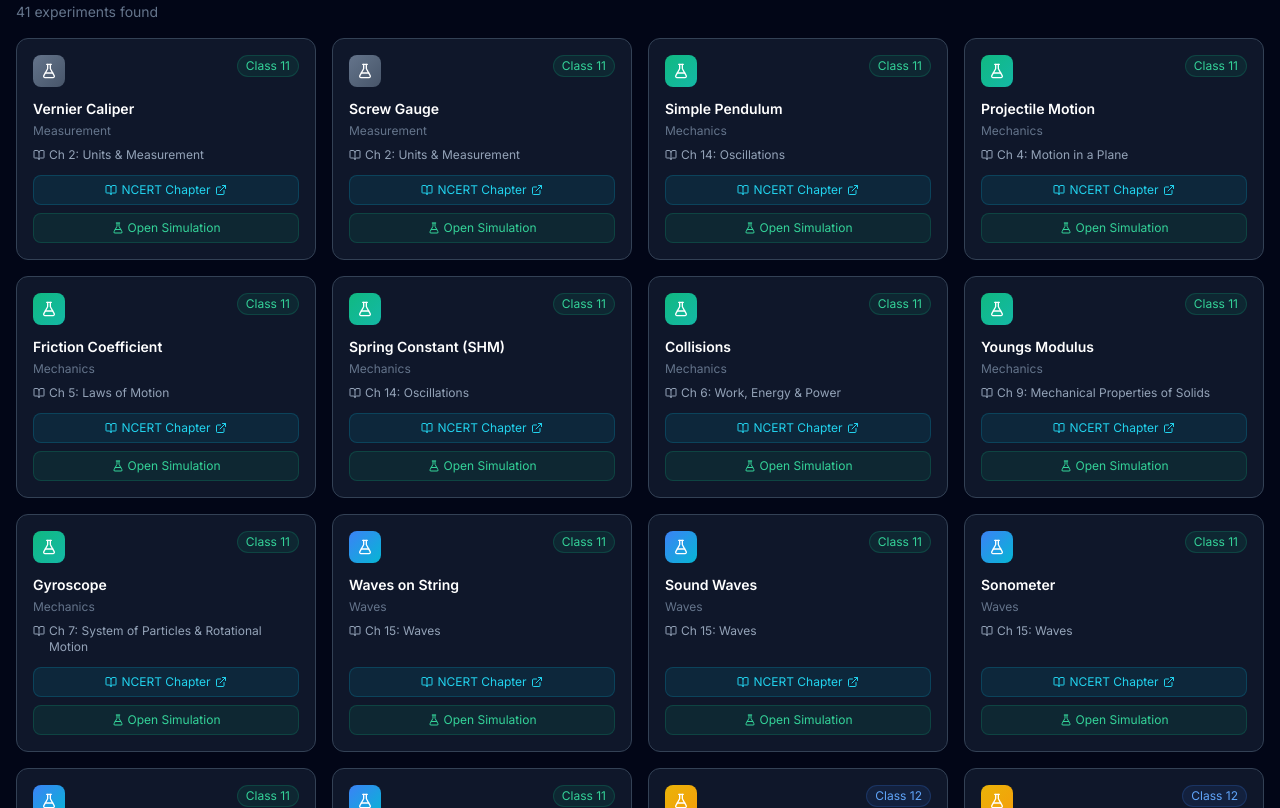
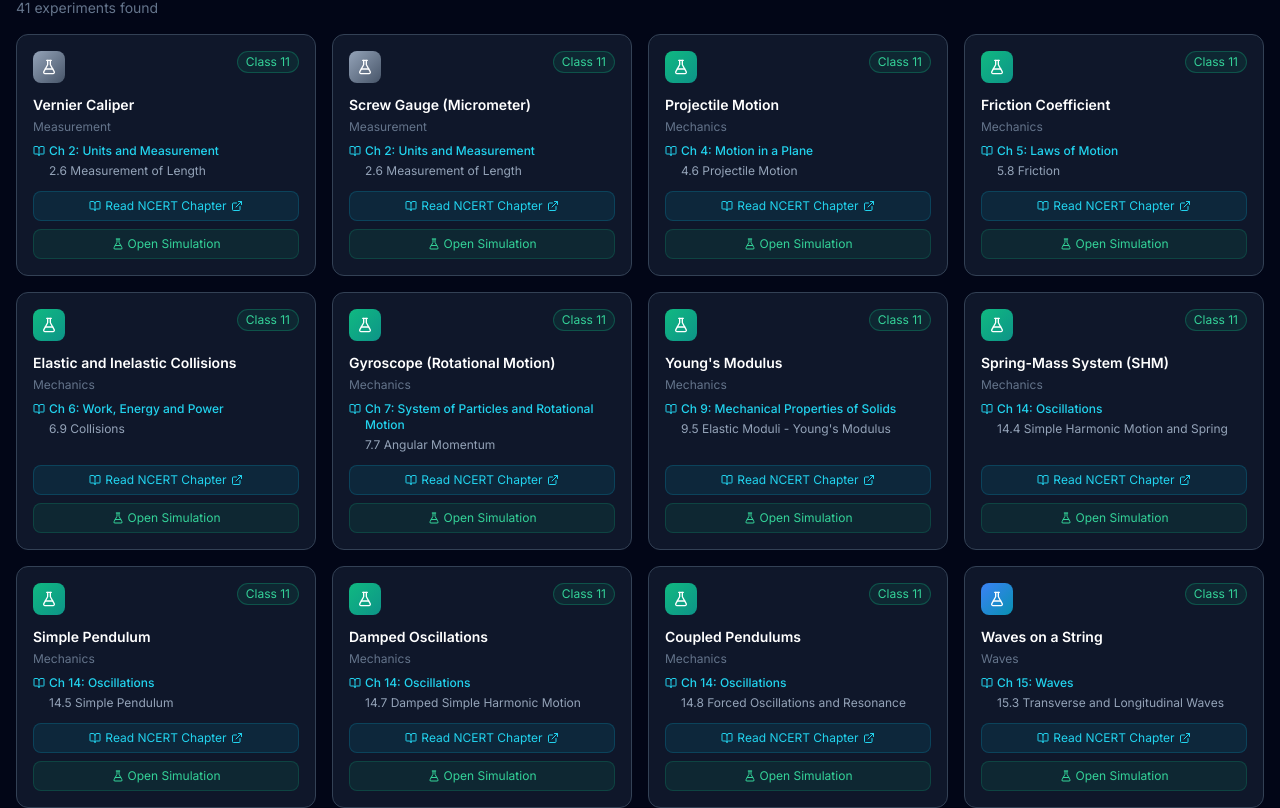
Before and after one commit to dilipkumarmamidi02-star/physics-sandbox, a React (Vite) app: page /#/Learn in a window 1280 px wide. Shown: the part 352-1160 px from the top of the page. Built offline with nearby package versions, Linux system fonts and the light colour scheme.

Commit message:
Strict NCERT chapter mapping all 41 experiments

```diff
--- a/src/pages/Learn.jsx
+++ b/src/pages/Learn.jsx
@@ -3,53 +3,53 @@
 import { ExternalLink, BookOpen, FlaskConical, Search } from "lucide-react";
 
 const EXPERIMENTS = [
-  { id: "vernier-caliper", name: "Vernier Caliper", category: "Measurement", level: "Class 11", chapter: "Ch 2: Units & Measurement", ncertUrl: "https://ncert.nic.in/textbook.php?keph1=2-2" },
-  { id: "screw-gauge", name: "Screw Gauge", category: "Measurement", level: "Class 11", chapter: "Ch 2: Units & Measurement", ncertUrl: "https://ncert.nic.in/textbook.php?keph1=2-2" },
-  { id: "pendulum", name: "Simple Pendulum", category: "Mechanics", level: "Class 11", chapter: "Ch 14: Oscillations", ncertUrl: "https://ncert.nic.in/textbook.php?keph2=14-14" },
-  { id: "projectile", name: "Projectile Motion", category: "Mechanics", level: "Class 11", chapter: "Ch 4: Motion in a Plane", ncertUrl: "https://ncert.nic.in/textbook.php?keph1=4-4" },
-  { id: "friction", name: "Friction Coefficient", category: "Mechanics", level: "Class 11", chapter: "Ch 5: Laws of Motion", ncertUrl: "https://ncert.nic.in/textbook.php?keph1=5-5" },
-  { id: "springs", name: "Spring Constant (SHM)", category: "Mechanics", level: "Class 11", chapter: "Ch 14: Oscillations", ncertUrl: "https://ncert.nic.in/textbook.php?keph2=14-14" },
-  { id: "collisions", name: "Collisions", category: "Mechanics", level: "Class 11", chapter: "Ch 6: Work, Energy & Power", ncertUrl: "https://ncert.nic.in/textbook.php?keph1=6-6" },
-  { id: "youngs-modulus", name: "Youngs Modulus", category: "Mechanics", level: "Class 11", chapter: "Ch 9: Mechanical Properties of Solids", ncertUrl: "https://ncert.nic.in/textbook.php?keph2=9-9" },
-  { id: "gyroscope", name: "Gyroscope", category: "Mechanics", level: "Class 11", chapter: "Ch 7: System of Particles & Rotational Motion", ncertUrl: "https://ncert.nic.in/textbook.php?keph1=7-7" },
-  { id: "waves-string", name: "Waves on String", category: "Waves", level: "Class 11", chapter: "Ch 15: Waves", ncertUrl: "https://ncert.nic.in/textbook.php?keph2=15-15" },
-  { id: "sound-waves", name: "Sound Waves", category: "Waves", level: "Class 11", chapter: "Ch 15: Waves", ncertUrl: "https://ncert.nic.in/textbook.php?keph2=15-15" },
-  { id: "sonometer", name: "Sonometer", category: "Waves", level: "Class 11", chapter: "Ch 15: Waves", ncertUrl: "https://ncert.nic.in/textbook.php?keph2=15-15" },
-  { id: "shm-damped", name: "Damped Oscillations", category: "Waves", level: "Class 11", chapter: "Ch 14: Oscillations", ncertUrl: "https://ncert.nic.in/textbook.php?keph2=14-14" },
-  { id: "coupled-pendulum", name: "Coupled Pendulum", category: "Waves", level: "Class 11", chapter: "Ch 14: Oscillations", ncertUrl: "https://ncert.nic.in/textbook.php?keph2=14-14" },
-  { id: "ohms-law", name: "Ohms Law", category: "Electricity", level: "Class 12", chapter: "Ch 3: Current Electricity", ncertUrl: "https://ncert.nic.in/textbook.php?leph1=3-3" },
-  { id: "kirchhoff", name: "Kirchhoffs Laws", category: "Electricity", level: "Class 12", chapter: "Ch 3: Current Electricity", ncertUrl: "https://ncert.nic.in/textbook.php?leph1=3-3" },
-  { id: "potentiometer", name: "Potentiometer", category: "Electricity", level: "Class 12", chapter: "Ch 3: Current Electricity", ncertUrl: "https://ncert.nic.in/textbook.php?leph1=3-3" },
-  { id: "meter-bridge", name: "Meter Bridge", category: "Electricity", level: "Class 12", chapter: "Ch 3: Current Electricity", ncertUrl: "https://ncert.nic.in/textbook.php?leph1=3-3" },
-  { id: "galvanometer", name: "Galvanometer", category: "Electricity", level: "Class 12", chapter: "Ch 4: Moving Charges & Magnetism", ncertUrl: "https://ncert.nic.in/textbook.php?leph1=4-4" },
-  { id: "magnetic-field", name: "Magnetic Field", category: "Electricity", level: "Class 12", chapter: "Ch 5: Magnetism & Matter", ncertUrl: "https://ncert.nic.in/textbook.php?leph1=5-5" },
-  { id: "solenoid", name: "Solenoid", category: "Electricity", level: "Class 12", chapter: "Ch 4: Moving Charges & Magnetism", ncertUrl: "https://ncert.nic.in/textbook.php?leph1=4-4" },
-  { id: "em-induction", name: "Electromagnetic Induction", category: "Electricity", level: "Class 12", chapter: "Ch 6: Electromagnetic Induction", ncertUrl: "https://ncert.nic.in/textbook.php?leph1=6-6" },
-  { id: "lcr-resonance", name: "LCR Resonance", category: "Electricity", level: "Class 12", chapter: "Ch 7: Alternating Current", ncertUrl: "https://ncert.nic.in/textbook.php?leph1=7-7" },
-  { id: "pn-junction", name: "PN Junction Diode", category: "Electricity", level: "Class 12", chapter: "Ch 14: Semiconductor Electronics", ncertUrl: "https://ncert.nic.in/textbook.php?leph2=14-14" },
-  { id: "refraction", name: "Refraction through Prism", category: "Optics", level: "Class 12", chapter: "Ch 9: Ray Optics & Optical Instruments", ncertUrl: "https://ncert.nic.in/textbook.php?leph1=9-9" },
-  { id: "lens-formula", name: "Lens Formula", category: "Optics", level: "Class 12", chapter: "Ch 9: Ray Optics & Optical Instruments", ncertUrl: "https://ncert.nic.in/textbook.php?leph1=9-9" },
-  { id: "interference", name: "Wave Interference", category: "Optics", level: "Class 12", chapter: "Ch 10: Wave Optics", ncertUrl: "https://ncert.nic.in/textbook.php?leph1=10-10" },
-  { id: "diffraction", name: "Diffraction", category: "Optics", level: "Class 12", chapter: "Ch 10: Wave Optics", ncertUrl: "https://ncert.nic.in/textbook.php?leph1=10-10" },
-  { id: "polarization", name: "Polarization of Light", category: "Optics", level: "Class 12", chapter: "Ch 10: Wave Optics", ncertUrl: "https://ncert.nic.in/textbook.php?leph1=10-10" },
-  { id: "michelson", name: "Michelson Interferometer", category: "Optics", level: "Class 12", chapter: "Ch 10: Wave Optics", ncertUrl: "https://ncert.nic.in/textbook.php?leph1=10-10" },
-  { id: "laser-diffraction", name: "Laser Diffraction", category: "Optics", level: "Class 12", chapter: "Ch 10: Wave Optics", ncertUrl: "https://ncert.nic.in/textbook.php?leph1=10-10" },
-  { id: "photoelectric", name: "Photoelectric Effect", category: "Modern Physics", level: "Class 12", chapter: "Ch 11: Dual Nature of Radiation & Matter", ncertUrl: "https://ncert.nic.in/textbook.php?leph2=11-11" },
-  { id: "hydrogen-spectrum", name: "Hydrogen Spectrum", category: "Modern Physics", level: "Class 12", chapter: "Ch 12: Atoms", ncertUrl: "https://ncert.nic.in/textbook.php?leph2=12-12" },
-  { id: "nuclear-decay", name: "Nuclear Decay", category: "Modern Physics", level: "Class 12", chapter: "Ch 13: Nuclei", ncertUrl: "https://ncert.nic.in/textbook.php?leph2=13-13" },
-  { id: "hall-effect", name: "Hall Effect", category: "B.Tech", level: "B.Tech", chapter: "Ch 14: Semiconductor Electronics", ncertUrl: "https://ncert.nic.in/textbook.php?leph2=14-14" },
-  { id: "compton", name: "Compton Scattering", category: "B.Tech", level: "B.Tech", chapter: "Ch 11: Dual Nature of Radiation & Matter", ncertUrl: "https://ncert.nic.in/textbook.php?leph2=11-11" },
-  { id: "xray-diffraction", name: "X-Ray Diffraction", category: "B.Tech", level: "B.Tech", chapter: "Ch 10: Wave Optics", ncertUrl: "https://ncert.nic.in/textbook.php?leph1=10-10" },
-  { id: "stefan-boltzmann", name: "Stefan-Boltzmann Law", category: "B.Tech", level: "B.Tech", chapter: "Ch 11: Thermal Properties of Matter", ncertUrl: "https://ncert.nic.in/textbook.php?keph2=11-11" },
-  { id: "quantum-tunneling", name: "Quantum Tunneling", category: "B.Tech", level: "B.Tech", chapter: "Ch 11: Dual Nature of Radiation & Matter", ncertUrl: "https://ncert.nic.in/textbook.php?leph2=11-11" },
-  { id: "wave-function", name: "Particle in a Box", category: "B.Tech", level: "B.Tech", chapter: "Ch 11: Dual Nature of Radiation & Matter", ncertUrl: "https://ncert.nic.in/textbook.php?leph2=11-11" },
-  { id: "superconductivity", name: "Superconductivity", category: "B.Tech", level: "B.Tech", chapter: "Ch 14: Semiconductor Electronics", ncertUrl: "https://ncert.nic.in/textbook.php?leph2=14-14" },
+  { id: "vernier-caliper", name: "Vernier Caliper", category: "Measurement", level: "Class 11", chapter: "Ch 2: Units and Measurement", topic: "2.6 Measurement of Length", ncertUrl: "https://ncert.nic.in/textbook.php?keph1=2-2" },
+  { id: "screw-gauge", name: "Screw Gauge (Micrometer)", category: "Measurement", level: "Class 11", chapter: "Ch 2: Units and Measurement", topic: "2.6 Measurement of Length", ncertUrl: "https://ncert.nic.in/textbook.php?keph1=2-2" },
+  { id: "projectile", name: "Projectile Motion", category: "Mechanics", level: "Class 11", chapter: "Ch 4: Motion in a Plane", topic: "4.6 Projectile Motion", ncertUrl: "https://ncert.nic.in/textbook.php?keph1=4-4" },
+  { id: "friction", name: "Friction Coefficient", category: "Mechanics", level: "Class 11", chapter: "Ch 5: Laws of Motion", topic: "5.8 Friction", ncertUrl: "https://ncert.nic.in/textbook.php?keph1=5-5" },
+  { id: "collisions", name: "Elastic and Inelastic Collisions", category: "Mechanics", level: "Class 11", chapter: "Ch 6: Work, Energy and Power", topic: "6.9 Collisions", ncertUrl: "https://ncert.nic.in/textbook.php?keph1=6-6" },
+  { id: "gyroscope", name: "Gyroscope (Rotational Motion)", category: "Mechanics", level: "Class 11", chapter: "Ch 7: System of Particles and Rotational Motion", topic: "7.7 Angular Momentum", ncertUrl: "https://ncert.nic.in/textbook.php?keph1=7-7" },
+  { id: "youngs-modulus", name: "Young's Modulus", category: "Mechanics", level: "Class 11", chapter: "Ch 9: Mechanical Properties of Solids", topic: "9.5 Elastic Moduli - Young's Modulus", ncertUrl: "https://ncert.nic.in/textbook.php?keph2=9-9" },
+  { id: "springs", name: "Spring-Mass System (SHM)", category: "Mechanics", level: "Class 11", chapter: "Ch 14: Oscillations", topic: "14.4 Simple Harmonic Motion and Spring", ncertUrl: "https://ncert.nic.in/textbook.php?keph2=14-14" },
+  { id: "pendulum", name: "Simple Pendulum", category: "Mechanics", level: "Class 11", chapter: "Ch 14: Oscillations", topic: "14.5 Simple Pendulum", ncertUrl: "https://ncert.nic.in/textbook.php?keph2=14-14" },
+  { id: "shm-damped", name: "Damped Oscillations", category: "Mechanics", level: "Class 11", chapter: "Ch 14: Oscillations", topic: "14.7 Damped Simple Harmonic Motion", ncertUrl: "https://ncert.nic.in/textbook.php?keph2=14-14" },
+  { id: "coupled-pendulum", name: "Coupled Pendulums", category: "Mechanics", level: "Class 11", chapter: "Ch 14: Oscillations", topic: "14.8 Forced Oscillations and Resonance", ncertUrl: "https://ncert.nic.in/textbook.php?keph2=14-14" },
+  { id: "waves-string", name: "Waves on a String", category: "Waves", level: "Class 11", chapter: "Ch 15: Waves", topic: "15.3 Transverse and Longitudinal Waves", ncertUrl: "https://ncert.nic.in/textbook.php?keph2=15-15" },
+  { id: "sound-waves", name: "Sound Waves and Resonance", category: "Waves", level: "Class 11", chapter: "Ch 15: Waves", topic: "15.6 Speed of a Travelling Wave", ncertUrl: "https://ncert.nic.in/textbook.php?keph2=15-15" },
+  { id: "sonometer", name: "Sonometer", category: "Waves", level: "Class 11", chapter: "Ch 15: Waves", topic: "15.7 The Principle of Superposition of Waves", ncertUrl: "https://ncert.nic.in/textbook.php?keph2=15-15" },
+  { id: "ohms-law", name: "Ohm's Law", category: "Electricity", level: "Class 12", chapter: "Ch 3: Current Electricity", topic: "3.4 Ohm's Law and its Limitations", ncertUrl: "https://ncert.nic.in/textbook.php?leph1=3-3" },
+  { id: "kirchhoff", name: "Kirchhoff's Laws", category: "Electricity", level: "Class 12", chapter: "Ch 3: Current Electricity", topic: "3.12 Kirchhoff's Rules", ncertUrl: "https://ncert.nic.in/textbook.php?leph1=3-3" },
+  { id: "meter-bridge", name: "Meter Bridge (Wheatstone)", category: "Electricity", level: "Class 12", chapter: "Ch 3: Current Electricity", topic: "3.14 Metre Bridge", ncertUrl: "https://ncert.nic.in/textbook.php?leph1=3-3" },
+  { id: "potentiometer", name: "Potentiometer", category: "Electricity", level: "Class 12", chapter: "Ch 3: Current Electricity", topic: "3.15 Potentiometer", ncertUrl: "https://ncert.nic.in/textbook.php?leph1=3-3" },
+  { id: "galvanometer", name: "Galvanometer", category: "Electricity", level: "Class 12", chapter: "Ch 4: Moving Charges and Magnetism", topic: "4.11 The Moving Coil Galvanometer", ncertUrl: "https://ncert.nic.in/textbook.php?leph1=4-4" },
+  { id: "solenoid", name: "Solenoid Magnetic Field", category: "Electricity", level: "Class 12", chapter: "Ch 4: Moving Charges and Magnetism", topic: "4.8 The Solenoid and the Toroid", ncertUrl: "https://ncert.nic.in/textbook.php?leph1=4-4" },
+  { id: "magnetic-field", name: "Bar Magnet and Magnetic Field", category: "Electricity", level: "Class 12", chapter: "Ch 5: Magnetism and Matter", topic: "5.2 The Bar Magnet", ncertUrl: "https://ncert.nic.in/textbook.php?leph1=5-5" },
+  { id: "em-induction", name: "Electromagnetic Induction", category: "Electricity", level: "Class 12", chapter: "Ch 6: Electromagnetic Induction", topic: "6.4 Faraday's Law of Induction", ncertUrl: "https://ncert.nic.in/textbook.php?leph1=6-6" },
+  { id: "lcr-resonance", name: "LCR Circuit Resonance", category: "Electricity", level: "Class 12", chapter: "Ch 7: Alternating Current", topic: "7.6 AC Voltage Applied to a Series LCR Circuit", ncertUrl: "https://ncert.nic.in/textbook.php?leph1=7-7" },
+  { id: "refraction", name: "Refraction through a Prism", category: "Optics", level: "Class 12", chapter: "Ch 9: Ray Optics and Optical Instruments", topic: "9.6 Refraction through a Prism", ncertUrl: "https://ncert.nic.in/textbook.php?leph2=9-9" },
+  { id: "lens-formula", name: "Lens Formula and Magnification", category: "Optics", level: "Class 12", chapter: "Ch 9: Ray Optics and Optical Instruments", topic: "9.5 Refraction at Spherical Surfaces and by Lenses", ncertUrl: "https://ncert.nic.in/textbook.php?leph2=9-9" },
+  { id: "interference", name: "Young's Double Slit Interference", category: "Optics", level: "Class 12", chapter: "Ch 10: Wave Optics", topic: "10.5 Interference of Light Waves and Young's Experiment", ncertUrl: "https://ncert.nic.in/textbook.php?leph2=10-10" },
+  { id: "diffraction", name: "Single Slit Diffraction", category: "Optics", level: "Class 12", chapter: "Ch 10: Wave Optics", topic: "10.6 Diffraction", ncertUrl: "https://ncert.nic.in/textbook.php?leph2=10-10" },
+  { id: "polarization", name: "Polarisation of Light", category: "Optics", level: "Class 12", chapter: "Ch 10: Wave Optics", topic: "10.7 Polarisation", ncertUrl: "https://ncert.nic.in/textbook.php?leph2=10-10" },
+  { id: "michelson", name: "Michelson Interferometer", category: "Optics", level: "Class 12", chapter: "Ch 10: Wave Optics", topic: "10.4 Coherent and Incoherent Addition of Waves", ncertUrl: "https://ncert.nic.in/textbook.php?leph2=10-10" },
+  { id: "laser-diffraction", name: "Laser Diffraction Grating", category: "Optics", level: "Class 12", chapter: "Ch 10: Wave Optics", topic: "10.6 Diffraction", ncertUrl: "https://ncert.nic.in/textbook.php?leph2=10-10" },
+  { id: "photoelectric", name: "Photoelectric Effect", category: "Modern Physics", level: "Class 12", chapter: "Ch 11: Dual Nature of Radiation and Matter", topic: "11.3 Photoelectric Effect", ncertUrl: "https://ncert.nic.in/textbook.php?leph2=11-11" },
+  { id: "hydrogen-spectrum", name: "Hydrogen Atom Spectrum", category: "Modern Physics", level: "Class 12", chapter: "Ch 12: Atoms", topic: "12.5 The Line Spectra of the Hydrogen Atom", ncertUrl: "https://ncert.nic.in/textbook.php?leph2=12-12" },
+  { id: "nuclear-decay", name: "Radioactive Nuclear Decay", category: "Modern Physics", level: "Class 12", chapter: "Ch 13: Nuclei", topic: "13.6 Radioactivity", ncertUrl: "https://ncert.nic.in/textbook.php?leph2=13-13" },
+  { id: "pn-junction", name: "PN Junction Diode", category: "Modern Physics", level: "Class 12", chapter: "Ch 14: Semiconductor Electronics", topic: "14.5 p-n Junction and 14.6 Semiconductor Diode", ncertUrl: "https://ncert.nic.in/textbook.php?leph2=14-14" },
+  { id: "hall-effect", name: "Hall Effect", category: "B.Tech", level: "B.Tech", chapter: "Ch 14: Semiconductor Electronics", topic: "14.4 Extrinsic Semiconductor", ncertUrl: "https://ncert.nic.in/textbook.php?leph2=14-14" },
+  { id: "compton", name: "Compton Scattering", category: "B.Tech", level: "B.Tech", chapter: "Ch 11: Dual Nature of Radiation and Matter", topic: "11.7 Particle Nature of Light: The Photon", ncertUrl: "https://ncert.nic.in/textbook.php?leph2=11-11" },
+  { id: "xray-diffraction", name: "X-Ray Diffraction (Bragg's Law)", category: "B.Tech", level: "B.Tech", chapter: "Ch 10: Wave Optics", topic: "10.6 Diffraction", ncertUrl: "https://ncert.nic.in/textbook.php?leph2=10-10" },
+  { id: "stefan-boltzmann", name: "Stefan-Boltzmann Law", category: "B.Tech", level: "B.Tech", chapter: "Ch 11: Thermal Properties of Matter", topic: "11.8 Heat Transfer - Radiation", ncertUrl: "https://ncert.nic.in/textbook.php?keph2=11-11" },
+  { id: "quantum-tunneling", name: "Quantum Tunneling", category: "B.Tech", level: "B.Tech", chapter: "Ch 11: Dual Nature of Radiation and Matter", topic: "11.8 Wave Nature of Matter (de Broglie)", ncertUrl: "https://ncert.nic.in/textbook.php?leph2=11-11" },
+  { id: "wave-function", name: "Particle in a Box (Wave Function)", category: "B.Tech", level: "B.Tech", chapter: "Ch 11: Dual Nature of Radiation and Matter", topic: "11.8 Wave Nature of Matter (de Broglie)", ncertUrl: "https://ncert.nic.in/textbook.php?leph2=11-11" },
+  { id: "superconductivity", name: "Superconductivity", category: "B.Tech", level: "B.Tech", chapter: "Ch 14: Semiconductor Electronics", topic: "14.2 Classification of Metals, Conductors and Semiconductors", ncertUrl: "https://ncert.nic.in/textbook.php?leph2=14-14" },
 ];
 
 const CATEGORIES = ["All", "Measurement", "Mechanics", "Waves", "Electricity", "Optics", "Modern Physics", "B.Tech"];
 const LEVELS = ["All", "Class 11", "Class 12", "B.Tech"];
-const categoryColors = { Measurement: "from-slate-500 to-slate-600", Mechanics: "from-emerald-500 to-teal-500", Waves: "from-blue-500 to-cyan-500", Electricity: "from-yellow-500 to-amber-500", Optics: "from-orange-500 to-red-500", "Modern Physics": "from-purple-500 to-pink-500", "B.Tech": "from-rose-500 to-red-600" };
-const levelColors = { "Class 11": "bg-emerald-500/10 text-emerald-400 border border-emerald-500/20", "Class 12": "bg-blue-500/10 text-blue-400 border border-blue-500/20", "B.Tech": "bg-purple-500/10 text-purple-400 border border-purple-500/20" };
+const categoryColors = { Measurement: "from-slate-400 to-slate-600", Mechanics: "from-emerald-500 to-teal-600", Waves: "from-blue-500 to-cyan-600", Electricity: "from-yellow-400 to-amber-600", Optics: "from-orange-400 to-red-500", "Modern Physics": "from-purple-500 to-fuchsia-600", "B.Tech": "from-rose-500 to-red-700" };
+const levelColors = { "Class 11": "bg-emerald-500/10 text-emerald-400 border border-emerald-500/30", "Class 12": "bg-blue-500/10 text-blue-400 border border-blue-500/30", "B.Tech": "bg-purple-500/10 text-purple-400 border border-purple-500/30" };
 
 export default function Learn() {
   const [search, setSearch] = useState("");
@@ -57,19 +57,18 @@
   const [level, setLevel] = useState("All");
   const filtered = EXPERIMENTS.filter(e => {
     const q = search.toLowerCase();
-    return (e.name.toLowerCase().includes(q) || e.chapter.toLowerCase().includes(q)) &&
-      (category === "All" || e.category === category) &&
-      (level === "All" || e.level === level);
+    return (e.name.toLowerCase().includes(q) || e.chapter.toLowerCase().includes(q) || e.topic.toLowerCase().includes(q)) &&
+      (category === "All" || e.category === category) && (level === "All" || e.level === level);
   });
   return (
     <div className="min-h-screen bg-slate-950 text-white">
       <div className="max-w-7xl mx-auto px-4 py-8">
         <motion.div initial={{ opacity: 0, y: 20 }} animate={{ opacity: 1, y: 0 }} className="mb-8">
-          <h1 className="text-4xl font-bold text-white mb-2">NCERT Physics Learning Hub</h1>
-          <p className="text-slate-400 mb-4">All 41 experiments linked directly to their NCERT chapters</p>
+          <h1 className="text-4xl font-bold text-white mb-1">NCERT Physics Learning Hub</h1>
+          <p className="text-slate-400 mb-4">All {EXPERIMENTS.length} experiments strictly mapped to exact NCERT chapter and topic</p>
           <div className="flex items-center gap-2 bg-slate-800 border border-slate-700 rounded-xl px-4 py-2 max-w-lg">
-            <Search className="w-4 h-4 text-slate-400" />
-            <input type="text" placeholder="Search experiments or NCERT chapters..." value={search}
+            <Search className="w-4 h-4 text-slate-400 shrink-0" />
+            <input type="text" placeholder="Search by experiment, chapter or topic..." value={search}
               onChange={e => setSearch(e.target.value)}
               className="bg-transparent text-white placeholder-slate-500 outline-none flex-1 text-sm" />
           </div>
@@ -92,21 +91,24 @@
             <motion.div key={exp.id} initial={{ opacity: 0, y: 20 }} animate={{ opacity: 1, y: 0 }} transition={{ delay: i * 0.02 }}
               className="bg-slate-900 border border-slate-700 rounded-xl p-4 hover:border-slate-500 transition-all flex flex-col">
               <div className="flex items-start justify-between mb-3">
-                <div className={"w-8 h-8 rounded-lg bg-gradient-to-br flex items-center justify-center " + (categoryColors[exp.category] || "from-slate-500 to-slate-600")}>
+                <div className={"w-8 h-8 rounded-lg bg-gradient-to-br flex items-center justify-center shrink-0 " + (categoryColors[exp.category] || "from-slate-500 to-slate-600")}>
                   <FlaskConical className="w-4 h-4 text-white" />
                 </div>
-                <span className={"text-xs px-2 py-0.5 rounded-full " + (levelColors[exp.level] || "bg-slate-700 text-slate-300")}>{exp.level}</span>
+                <span className={"text-xs px-2 py-0.5 rounded-full shrink-0 " + (levelColors[exp.level] || "bg-slate-700 text-slate-300")}>{exp.level}</span>
               </div>
               <h3 className="text-white font-semibold text-sm mb-1">{exp.name}</h3>
               <p className="text-slate-500 text-xs mb-2">{exp.category}</p>
-              <div className="flex items-start gap-1 text-xs text-slate-400 mb-3 flex-1">
-                <BookOpen className="w-3 h-3 mt-0.5 shrink-0" />
-                <span>{exp.chapter}</span>
+              <div className="flex-1 mb-3 space-y-1">
+                <div className="flex items-start gap-1 text-xs text-cyan-400">
+                  <BookOpen className="w-3 h-3 mt-0.5 shrink-0" />
+                  <span className="font-medium">{exp.chapter}</span>
+                </div>
+                <p className="text-xs text-slate-400 pl-4">{exp.topic}</p>
               </div>
               <div className="flex flex-col gap-2">
                 <a href={exp.ncertUrl} target="_blank" rel="noopener noreferrer"
                   className="flex items-center justify-center gap-1 py-1.5 px-3 rounded-lg bg-cyan-500/10 border border-cyan-500/20 text-cyan-400 text-xs hover:bg-cyan-500/20 transition-colors">
-                  <BookOpen className="w-3 h-3" /> NCERT Chapter <ExternalLink className="w-3 h-3" />
+                  <BookOpen className="w-3 h-3" /> Read NCERT Chapter <ExternalLink className="w-3 h-3" />
                 </a>
                 <a href={"/#/Simulator?id=" + exp.id}
                   className="flex items-center justify-center gap-1 py-1.5 px-3 rounded-lg bg-emerald-500/10 border border-emerald-500/20 text-emerald-400 text-xs hover:bg-emerald-500/20 transition-colors">
```
